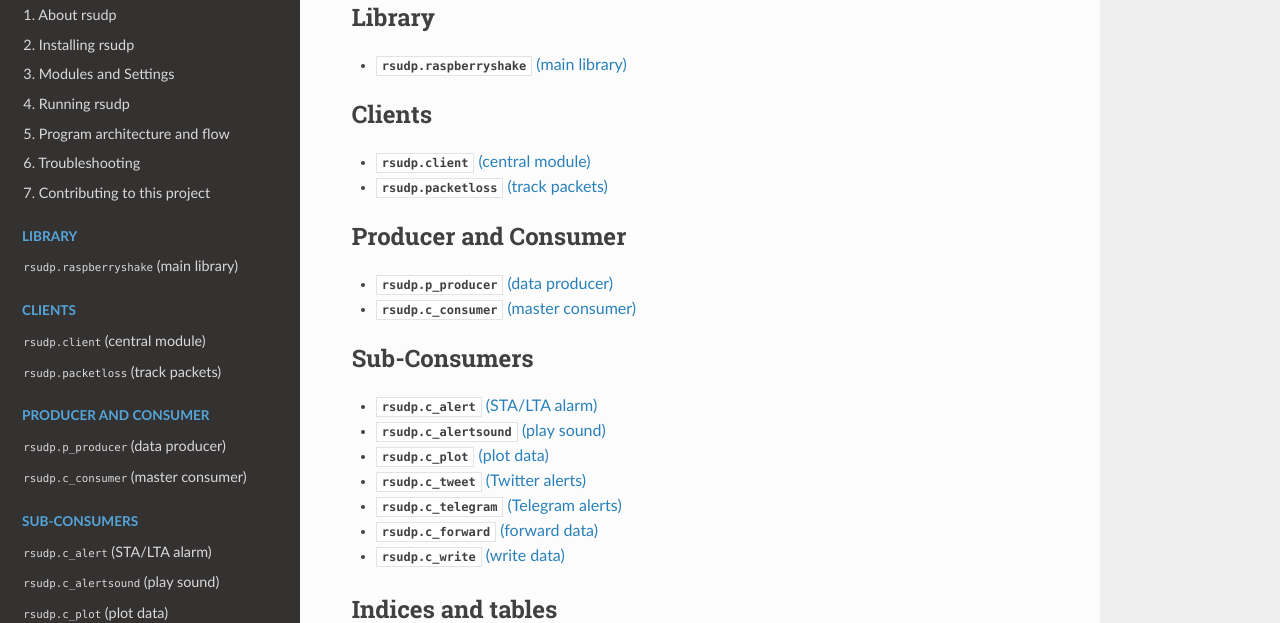
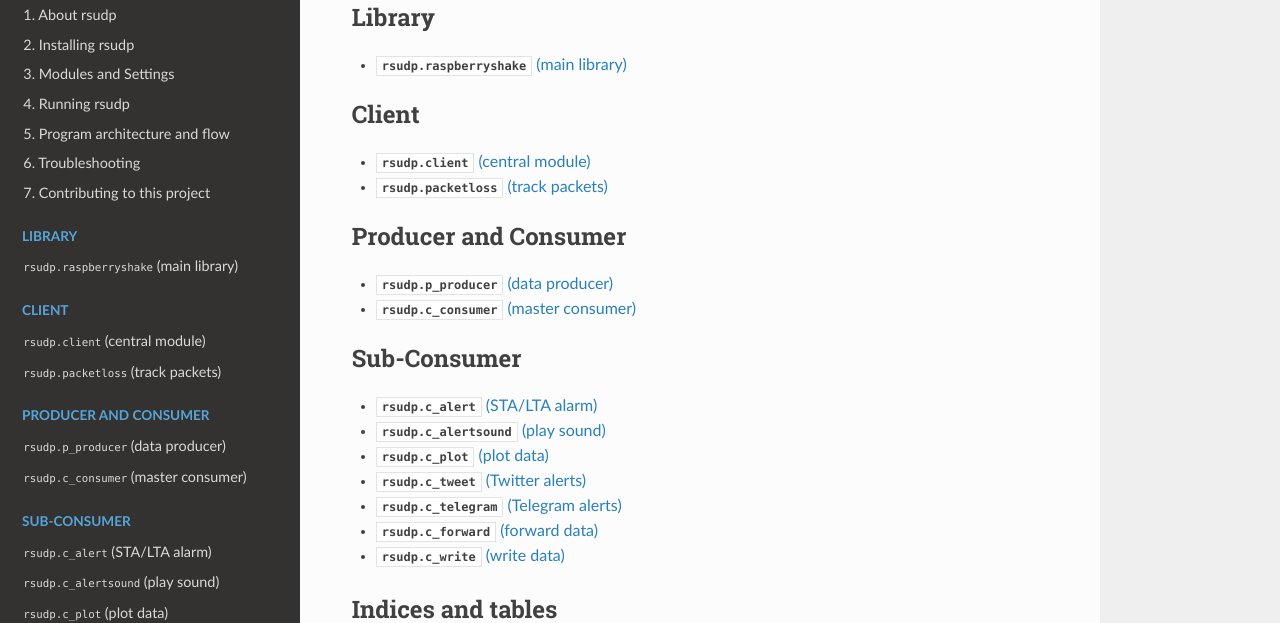
Before and after one commit to raspishake/rsudp, a Sphinx documentation site: the page built from docs/index.rst, in a window 1280 px wide and 900 px high, scrolled down 1778 px. Shown: the part 162-785 px from the top of the window. Built offline with Sphinx 7.4.7 and the Read the Docs theme 2.0.0, drawn with Linux system fonts in a browser that asks for light colours; the version number is read from the project's files by our own code.

Commit message:
modifying front matter

```diff
--- a/docs/index.rst
+++ b/docs/index.rst
@@ -60,7 +60,7 @@
 
 .. toctree::
     :maxdepth: 2
-    :caption: Clients
+    :caption: Client
 
     client
     packetloss
@@ -74,7 +74,7 @@
 
 .. toctree::
     :maxdepth: 2
-    :caption: Sub-Consumers
+    :caption: Sub-Consumer
 
     c_alert
     c_alertsound
```
